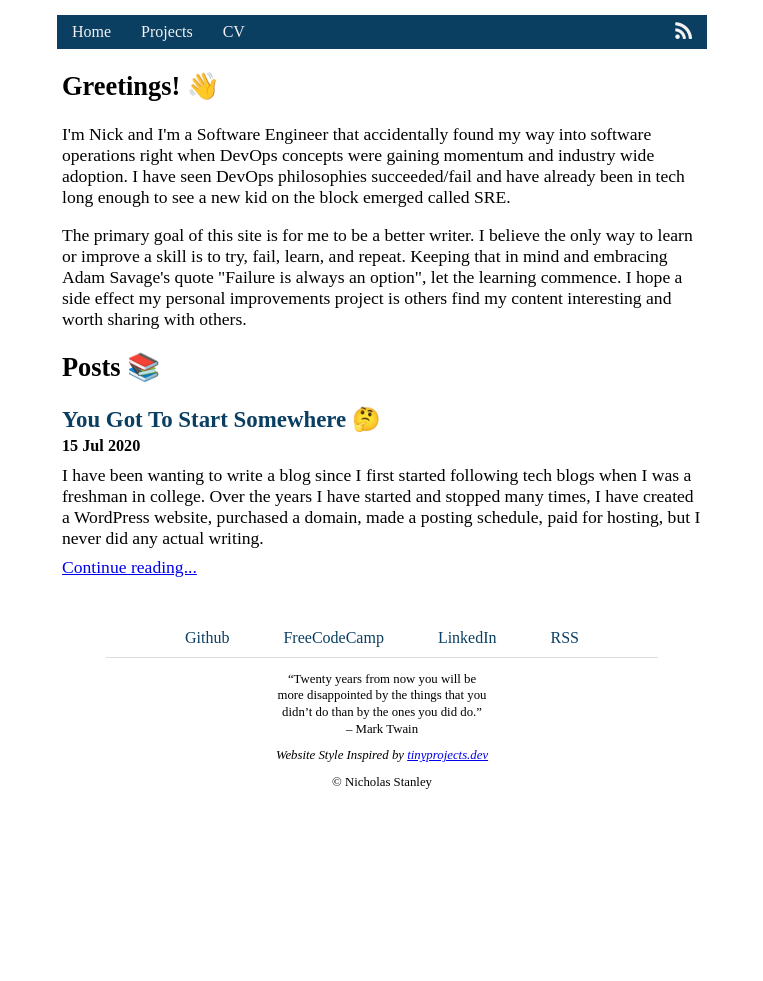
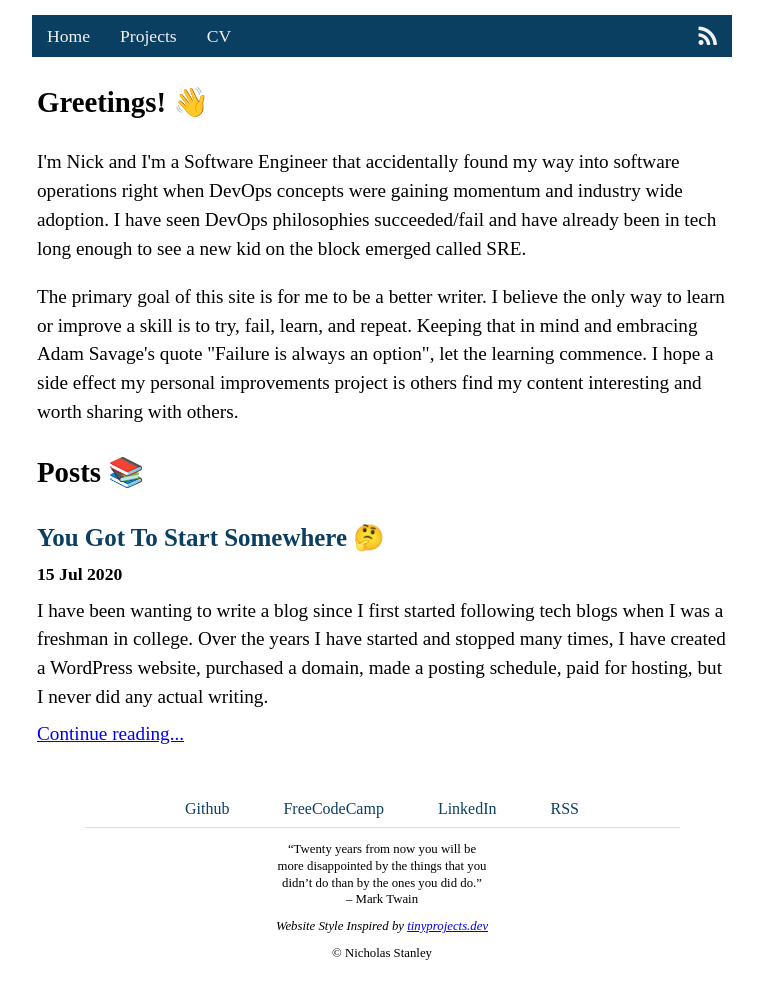
Before and after one commit to nickstanley574/nickstanley574.github.io, a Jekyll site: the page built from index.html, in a window 1280 px wide. Shown: the whole page, without its empty margins (258-1021 px from the left). Built offline with Jekyll 4.4.1, drawn with Linux system fonts in a browser that asks for light colours; before the commit the page ends 900 px from its top, so only the background shows below that.

Commit message:
font size and line spacing

```diff
--- a/_sass/main.scss
+++ b/_sass/main.scss
@@ -1,6 +1,7 @@
 nav {
     background-color: #0B3F62;
     overflow: hidden;
+    font-size: 110%;
 }
 
 nav a {
@@ -23,14 +24,15 @@ nav a:hover {
 body {
     margin: auto;
     padding: 15px;
-    max-width: 650px;
+    max-width: 700px;
+    line-height: 1.5;
     text-align: left;
     background-color: white;
     position: relative;
 }
 
 .page-content {
-    font-size: 110%;
+    font-size: 120%;
     padding: 0px 5px;
 }
 
```
